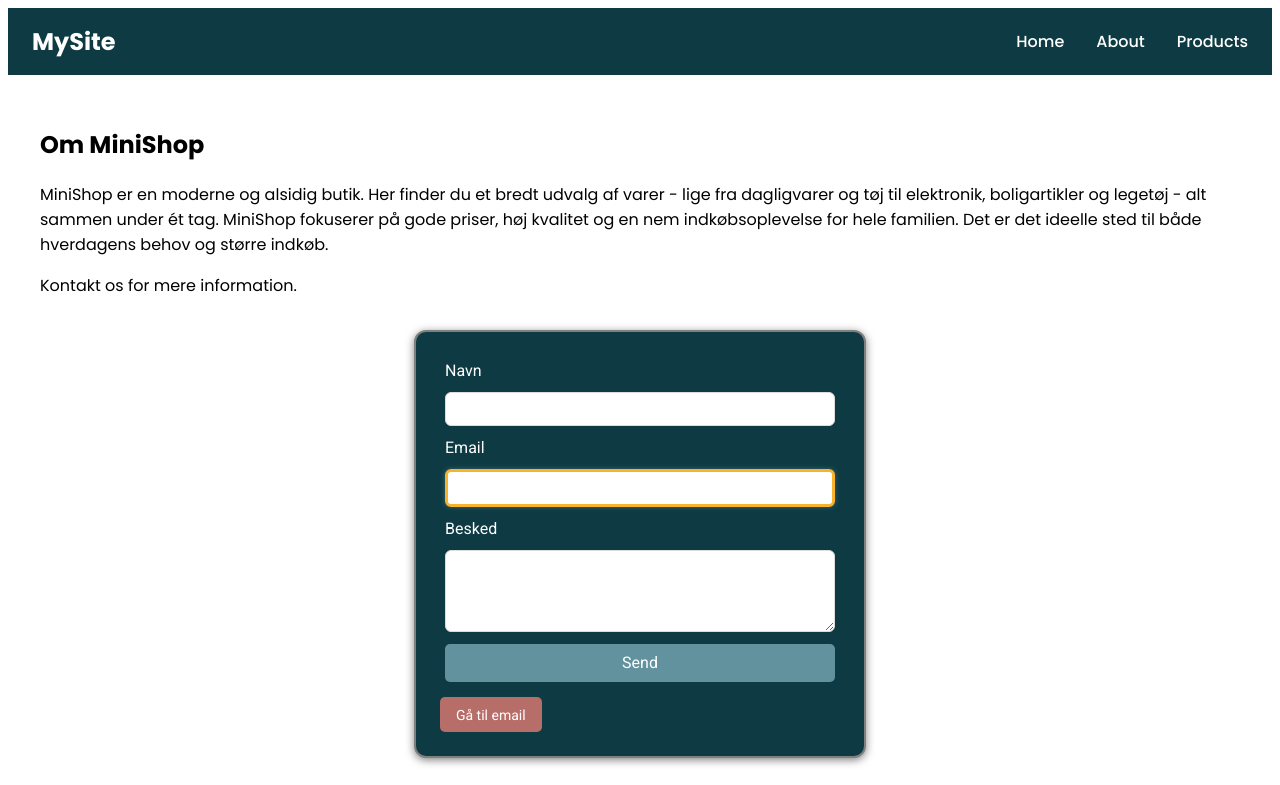
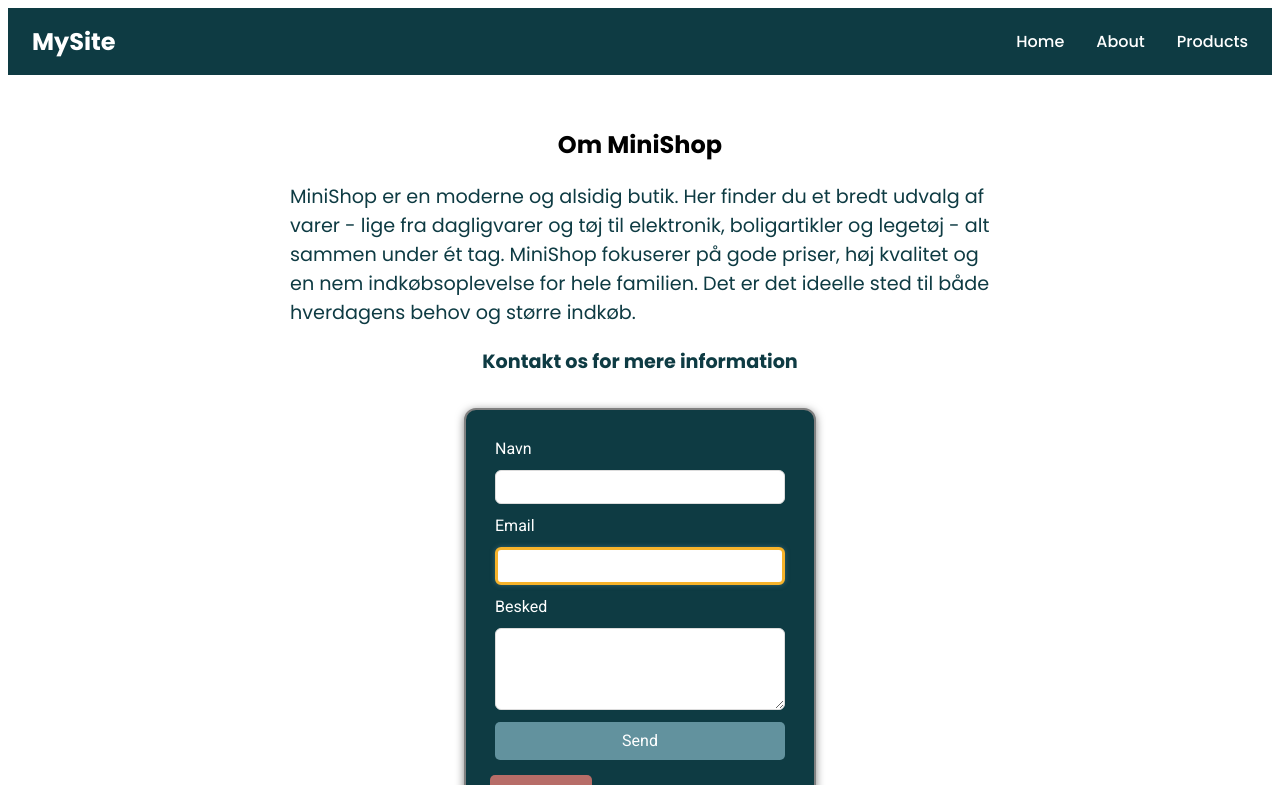
Before and after one commit to HoniNanoq2025/shopMini, a React (Vite) app in the folder minishop/: page /about in a window 1280 px wide. Shown: the top 785 px of the page. Built offline with nearby package versions, Linux system fonts and the light colour scheme.

Commit message:
about and form styling

```diff
--- a/minishop/src/components/FormWithFocus/FormWithFocus.module.css
+++ b/minishop/src/components/FormWithFocus/FormWithFocus.module.css
@@ -1,6 +1,7 @@
 @import url("https://fonts.googleapis.com/css2?family=Roboto:wght@400&display=swap");
 
 .formContainer {
+  min-width: 300px;
   max-width: 400px;
   margin: 2rem auto;
   padding: 1.5rem;
@@ -29,10 +30,11 @@ textarea {
   font-size: 14px;
 }
 
-input:focus, textarea:focus {
+input:focus,
+textarea:focus {
   outline: none;
-  border: #F7B32B solid 3px;
-  border-color: #F7B32B;
+  border: #f7b32b solid 3px;
+  border-color: #f7b32b;
   box-shadow: 0 0 5px rgba(98, 146, 158, 0.5);
 }
 
@@ -40,13 +42,13 @@ input:focus, textarea:focus {
   margin-bottom: 10px;
   background-color: #62929e;
   color: white;
-  font-family: 'Roboto', sans-serif;
-    font-size: 16px;
+  font-family: "Roboto", sans-serif;
+  font-size: 16px;
 }
 
 .focusBtn {
   background-color: #b76d68;
   color: white;
-  font-family: 'Roboto', sans-serif;
-    font-size: 14px;
+  font-family: "Roboto", sans-serif;
+  font-size: 14px;
 }
--- a/minishop/src/pages/About/About.jsx
+++ b/minishop/src/pages/About/About.jsx
@@ -1,8 +1,9 @@
 import FormWithFocus from "../../components/FormWithFocus/FormWithFocus";
+import styles from "./About.module.css";
 
 export default function About() {
   return (
-    <div>
+    <div className={styles.about}>
       <h2>Om MiniShop</h2>
       <p>
         MiniShop er en moderne og alsidig butik. Her finder du et bredt udvalg
@@ -11,9 +12,13 @@ export default function About() {
         høj kvalitet og en nem indkøbsoplevelse for hele familien. Det er det
         ideelle sted til både hverdagens behov og større indkøb.
       </p>
-      <p>Kontakt os for mere information.</p>
+      <div className={styles.contact}>
+        <p>Kontakt os for mere information</p>
+      </div>
       <FormWithFocus />
-      <p>Vi værdsætter dit feedback og dine henvendelser.</p>
+      <p>
+        <em>Vi værdsætter dit feedback og dine henvendelser.</em>
+      </p>
     </div>
   );
 }
--- /dev/null
+++ b/minishop/src/pages/About/About.module.css
@@ -0,0 +1,24 @@
+.about {
+  display: flex;
+  flex-direction: column;
+  align-items: center;
+  justify-content: center;
+  margin: 0 auto;
+}
+
+.about h1 {
+  font-size: 2rem;
+  color: #0e3b43;
+}
+
+.about p {
+  font-size: 1.2rem;
+  color: #0e3b43;
+  margin: 0 20px;
+  max-width: 700px;
+}
+
+.contact {
+  margin: 20px 0 0;
+  font-weight: bold;
+}
```
Also changed, not shown: minishop/src/pages/About/About.module.jsx (deleted).
